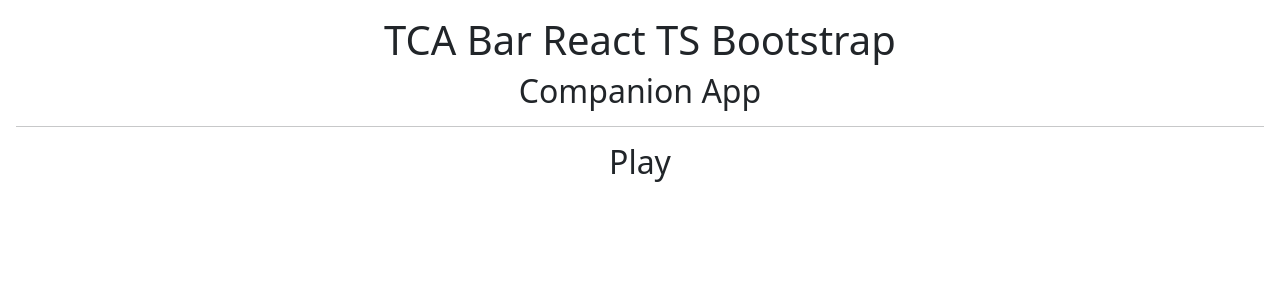
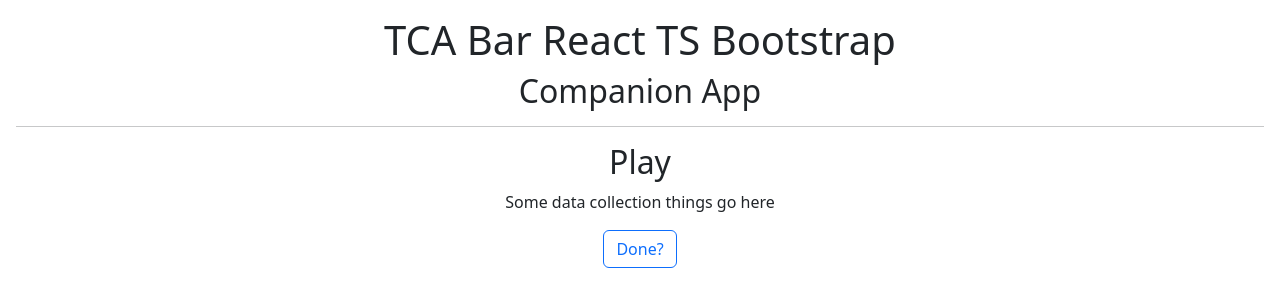
Before and after one commit to adiaz111/checkers-react-app, a React (Create React App) app: page /#/play in a window 1280 px wide. Shown: the top 306 px of the page. Built offline with nearby package versions, Linux system fonts and the light colour scheme.

Commit message:
Done with screens/initial-navigation
nav(-2) FTW ! !

```diff
--- a/src/Home.tsx
+++ b/src/Home.tsx
@@ -1,11 +1,16 @@
 import Button from "react-bootstrap/Button";
 import Card from "react-bootstrap/Card";
 import CardHeader from "react-bootstrap/esm/CardHeader";
+import { useNavigate } from "react-router-dom";
 
 export const Home = () => {
+  const nav = useNavigate();
+
   return (
     <>
-      <Button variant="outline-primary">Play Bar</Button>
+      <Button variant="outline-primary" onClick={() => nav("/setup")}>
+        Play Bar
+      </Button>
       <Card className="mt-3">
         <CardHeader>LeaderBoard</CardHeader>
         <Card.Body>Play a game to see you leaderboard...</Card.Body>
--- a/src/Play.tsx
+++ b/src/Play.tsx
@@ -1,3 +1,17 @@
+import Button from "react-bootstrap/Button";
+import { useNavigate } from "react-router-dom";
+
 export const Play = () => {
-  return <h2>Play</h2>;
+  const nav = useNavigate();
+
+  return (
+    <>
+      <h2>Play</h2>
+      <p>Some data collection things go here</p>
+
+      <Button variant="outline-primary" onClick={() => nav(-2)}>
+        Done?
+      </Button>
+    </>
+  );
 };
--- a/src/Setup.tsx
+++ b/src/Setup.tsx
@@ -1,3 +1,17 @@
+import Button from "react-bootstrap/Button";
+import { useNavigate } from "react-router-dom";
+
 export const Setup = () => {
-  return <h2>Setup</h2>;
+  const nav = useNavigate();
+
+  return (
+    <>
+      <h2>Setup</h2>
+      <p>Some setup things go here</p>
+
+      <Button variant="outline-primary" onClick={() => nav("/play")}>
+        Start Game
+      </Button>
+    </>
+  );
 };
```
